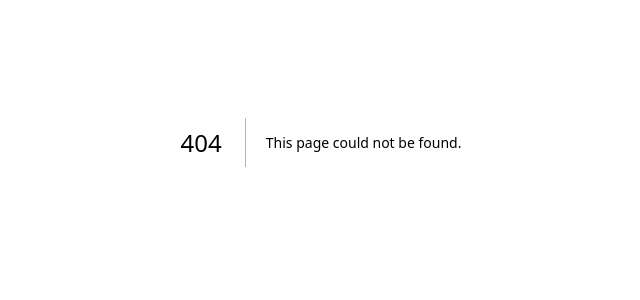
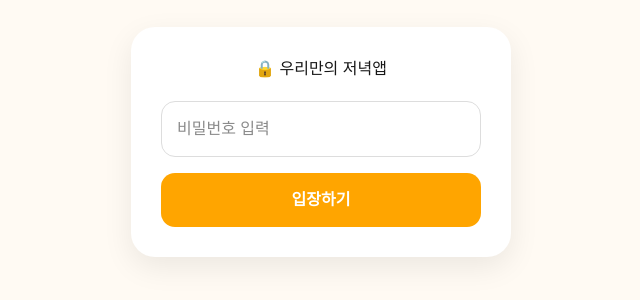
Before and after one commit to hyeonjeomi-dot/today-dinner-app, a Next.js app: page /login in a window 1280 px wide. Before the commit this address had no page. Shown: the part 258-558 px from the top of the page, without its empty margins (319-959 px from the left). Built offline with nearby package versions, Linux system fonts and the light colour scheme.

Commit message:
로그인 기능 추가

```diff
--- /dev/null
+++ b/app/login/page.tsx
@@ -0,0 +1,74 @@
+"use client";
+
+import { useState } from "react";
+
+export default function LoginPage() {
+  const [password, setPassword] = useState("");
+
+  const handleLogin = () => {
+    if (password === "bongbong3") {
+      localStorage.setItem("dinner-auth", "yes");
+      window.location.href = "/";
+    } else {
+      alert("비밀번호가 틀렸어요 😢");
+    }
+  };
+
+  return (
+    <main
+      style={{
+        minHeight: "100vh",
+        display: "flex",
+        justifyContent: "center",
+        alignItems: "center",
+        background: "#fffaf3",
+        padding: "20px",
+      }}
+    >
+      <div
+        style={{
+          background: "white",
+          padding: "30px",
+          borderRadius: "24px",
+          width: "100%",
+          maxWidth: "380px",
+          boxShadow: "0 10px 30px rgba(0,0,0,0.08)",
+          textAlign: "center",
+        }}
+      >
+        <h1>🔒 우리만의 저녁앱</h1>
+
+        <input
+          type="password"
+          placeholder="비밀번호 입력"
+          value={password}
+          onChange={(e) => setPassword(e.target.value)}
+          style={{
+            width: "100%",
+            padding: "15px",
+            borderRadius: "14px",
+            border: "1px solid #ddd",
+            marginTop: "20px",
+            boxSizing: "border-box",
+          }}
+        />
+
+        <button
+          onClick={handleLogin}
+          style={{
+            width: "100%",
+            padding: "15px",
+            borderRadius: "14px",
+            border: "none",
+            background: "orange",
+            color: "white",
+            fontWeight: "bold",
+            marginTop: "16px",
+          }}
+        >
+          입장하기
+        </button>
+      </div>
+    </main>
+  );
+}
--- a/app/page.tsx
+++ b/app/page.tsx
@@ -1,8 +1,18 @@
+"use client";
+
+import { useEffect } from "react";
 import Link from 'next/link'
 import { supabase } from '@/lib/supabase'
 import BottomNav from '../components/BottomNav'
 
 export default async function HomePage() {
+  useEffect(() => {
+  const auth = localStorage.getItem("dinner-auth");
+
+  if (auth !== "yes") {
+    window.location.href = "/login";
+  }
+}, []);
   const today = new Date().toISOString().slice(0, 10)
 
   const { data: choices } = await supabase
```
